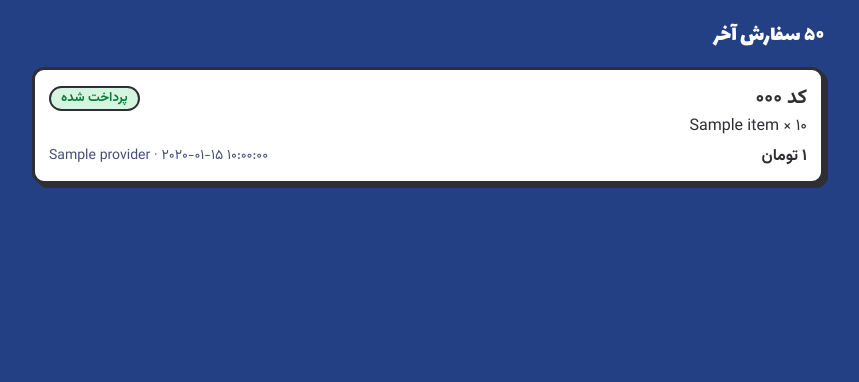
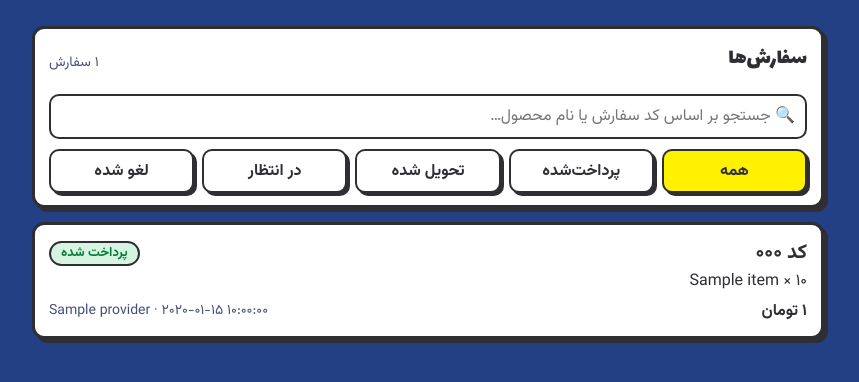
Before and after one commit to amirefarjami/salesbooth, a FastAPI app: template admin/templates/orders.html in a window 1280 px wide. Shown: the part 108-490 px from the top of the page, without its empty margins (212-1071 px from the left). Run offline with FastAPI, Linux system fonts and the light colour scheme; the template is opened without the code that fills it: most values are stand-ins (such as "Sample title", 1, 10 or a date in 2020).

Commit message:
feat(admin-ui): add real-time search & status filters for orders, and dynamic CSV export days

```diff
--- a/admin/templates/orders.html
+++ b/admin/templates/orders.html
@@ -4,12 +4,30 @@
              'canceled':('لغو شده','bad'),'expired':('منقضی','')} %}
 {% set pay = {'zarinpal':'کیوآر','card':'کارتخوان','manual':'تأیید دستی','free':'آزمایشی'} %}
 {% block body %}
-<h2 style="color:#fff; margin-top:6px">۵۰ سفارش آخر</h2>
+<div class="card" style="padding:12px 14px">
+  <div class="row" style="justify-content:space-between; flex-wrap:wrap; margin-bottom:8px">
+    <h2>سفارش‌ها</h2>
+    <span class="muted" id="order-count">{{ orders|length|fa }} سفارش</span>
+  </div>
+  <input type="text" id="order-search" placeholder="🔍 جستجو بر اساس کد سفارش یا نام محصول…"
+         style="margin-bottom:10px" oninput="filterOrders()">
+  <div class="actions" style="margin-top:6px">
+    <button type="button" class="btn primary grow filter-btn" onclick="setStatusFilter('all', this)">همه</button>
+    <button type="button" class="btn grow filter-btn" onclick="setStatusFilter('paid', this)">پرداخت‌شده</button>
+    <button type="button" class="btn grow filter-btn" onclick="setStatusFilter('delivered', this)">تحویل شده</button>
+    <button type="button" class="btn grow filter-btn" onclick="setStatusFilter('pending', this)">در انتظار</button>
+    <button type="button" class="btn grow filter-btn" onclick="setStatusFilter('canceled', this)">لغو شده</button>
+  </div>
+</div>
+
+<div id="orders-container">
 {% for o in orders %}
-<div class="card" style="padding:12px 14px">
+<div class="card order-card" style="padding:12px 14px"
+     data-status="{{ o.order.status }}"
+     data-search="{{ o.order.code }} {% for i in o.items %}{{ i.name }} {% endfor %}">
   <div class="row" style="justify-content:space-between; flex-wrap:wrap">
     <b style="font-size:20px">کد {{ o.order.code|fa }}</b>
-    <span class="pill {{ st[o.order.status][1] }}">{{ st[o.order.status][0] }}</span>
+    <span class="pill {{ st.get(o.order.status, ('نامشخص',''))[1] }}">{{ st.get(o.order.status, (o.order.status,''))[0] }}</span>
   </div>
   <div>{% for i in o.items %}{{ i.name }} × {{ i.qty|fa }}{% if not loop.last %}، {% endif %}{% endfor %}</div>
   <div class="row" style="justify-content:space-between; flex-wrap:wrap; margin-top:4px">
@@ -20,4 +38,36 @@
 {% else %}
 <div class="card"><p class="muted">هنوز سفارشی ثبت نشده.</p></div>
 {% endfor %}
+</div>
+
+<script>
+let currentStatus = 'all';
+
+function setStatusFilter(status, btn) {
+  currentStatus = status;
+  document.querySelectorAll('.filter-btn').forEach(b => b.classList.remove('primary'));
+  btn.classList.add('primary');
+  filterOrders();
+}
+
+function filterOrders() {
+  const q = (document.getElementById('order-search').value || '').trim().toLowerCase();
+  const cards = document.querySelectorAll('.order-card');
+  let visible = 0;
+  cards.forEach(card => {
+    const status = card.getAttribute('data-status');
+    const searchTxt = (card.getAttribute('data-search') || '').toLowerCase();
+    const matchesStatus = (currentStatus === 'all') || (status === currentStatus);
+    const matchesQuery = !q || searchTxt.includes(q);
+    if (matchesStatus && matchesQuery) {
+      card.style.display = '';
+      visible++;
+    } else {
+      card.style.display = 'none';
+    }
+  });
+  const countEl = document.getElementById('order-count');
+  if (countEl) countEl.textContent = (visible.toLocaleString('fa-IR')) + ' سفارش';
+}
+</script>
 {% endblock %}
--- a/admin/templates/reports.html
+++ b/admin/templates/reports.html
@@ -9,7 +9,7 @@
     {% endfor %}
   </div>
   <div class="actions">
-    <a class="btn grow" href="/admin/reports/export.csv?days=30">⬇️ فایل اکسل (CSV) — ۳۰ روز</a>
+    <a class="btn grow" href="/admin/reports/export.csv?days={{ days }}">⬇️ فایل اکسل (CSV) — {{ days|fa }} روز</a>
   </div>
   <p class="muted" style="margin-top:8px">فقط سفارش‌های پرداخت‌شده و تحویل‌شده حساب می‌شوند.</p>
 </div>
```
